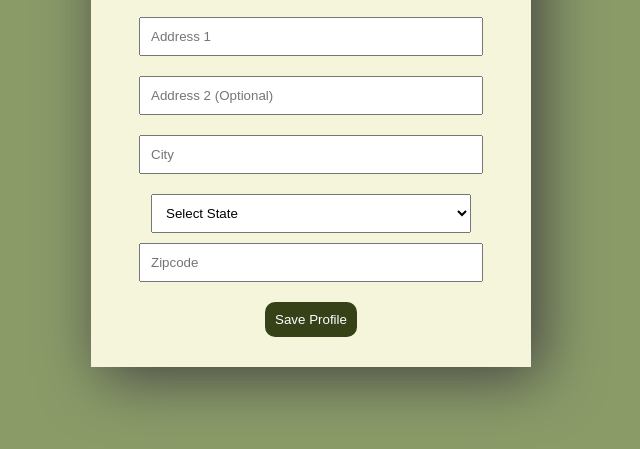
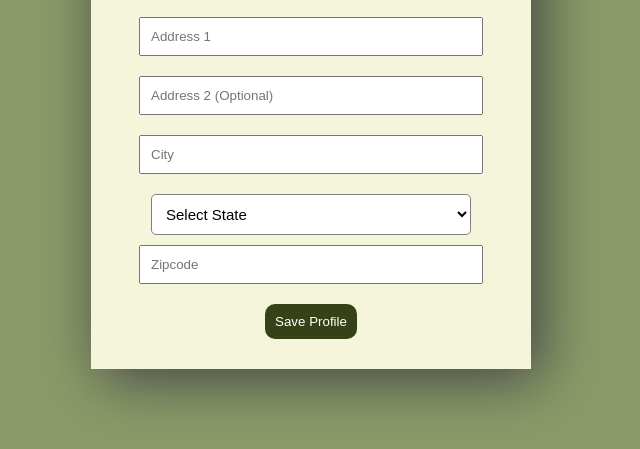
Before and after one commit to saalihahlatiff/FuelQuotePredictor, a plain HTML site: page client/profile.html in a window 1280 px wide. Shown: the part 219-668 px from the top of the page, without its empty margins (329-969 px from the left). Drawn offline with Linux system fonts and the light colour scheme.

Commit message:
updated styles

```diff
--- a/client/style.css
+++ b/client/style.css
@@ -4,7 +4,8 @@ body {
 }
 
 .profile,
-.account {
+.account,
+.quote {
   padding: 2.5%;
 }
 
@@ -77,3 +78,12 @@ a {
   max-width: none;
   height: 80px;
 }
+
+.dropdown select {
+  padding: 10px;
+  border: 1px solid gray;
+  border-radius: 5px;
+  font-size: 15px;
+  cursor: pointer;
+  background-color: #fff;
+}
```
